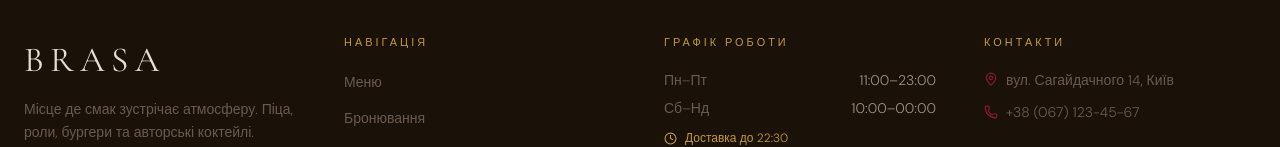
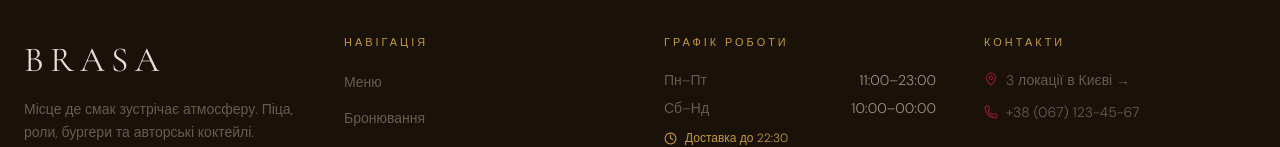
Before and after one commit to danylonahorniuk/brasa-cafe, a Next.js app: page / in a window 1280 px wide. Shown: the part 4208-4355 px from the top of the page. Built offline with nearby package versions, Linux system fonts and the light colour scheme.

Commit message:
footer: replace single address with '3 локації в Києві' link to contacts

```diff
--- a/src/components/layout/Footer.tsx
+++ b/src/components/layout/Footer.tsx
@@ -103,7 +103,9 @@
             <ul className="space-y-3 text-sm" style={{ color: "#6a5a50" }}>
               <li className="flex items-start gap-2">
                 <MapPin size={14} style={{ color: "#8b1a2e" }} className="mt-0.5 flex-shrink-0" />
-                <span>вул. Сагайдачного 14, Київ</span>
+                <Link href="/contact" className="footer-link transition-colors" style={{ color: "#6a5a50" }}>
+                  3 локації в Києві →
+                </Link>
               </li>
               <li className="flex items-center gap-2">
                 <Phone size={14} style={{ color: "#8b1a2e" }} className="flex-shrink-0" />
```
